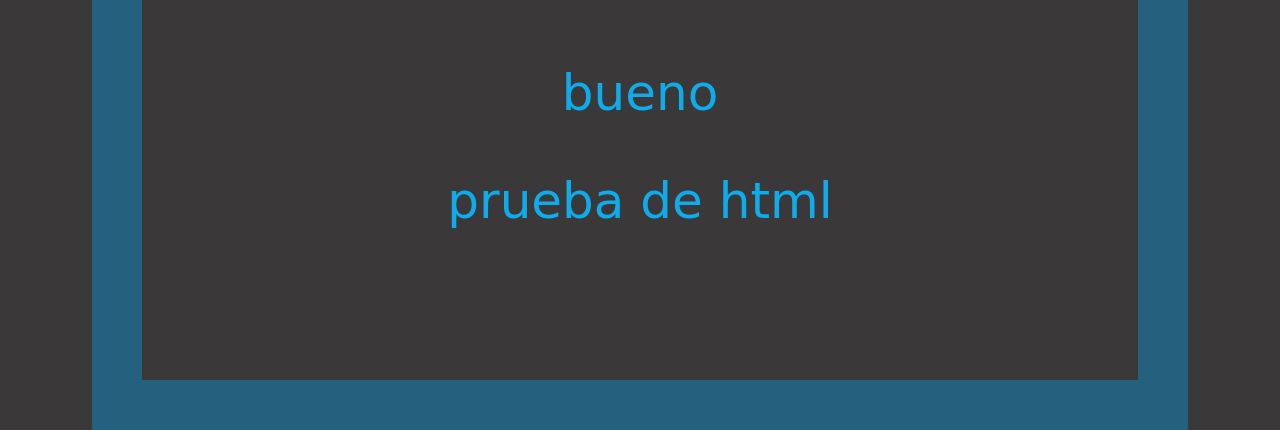
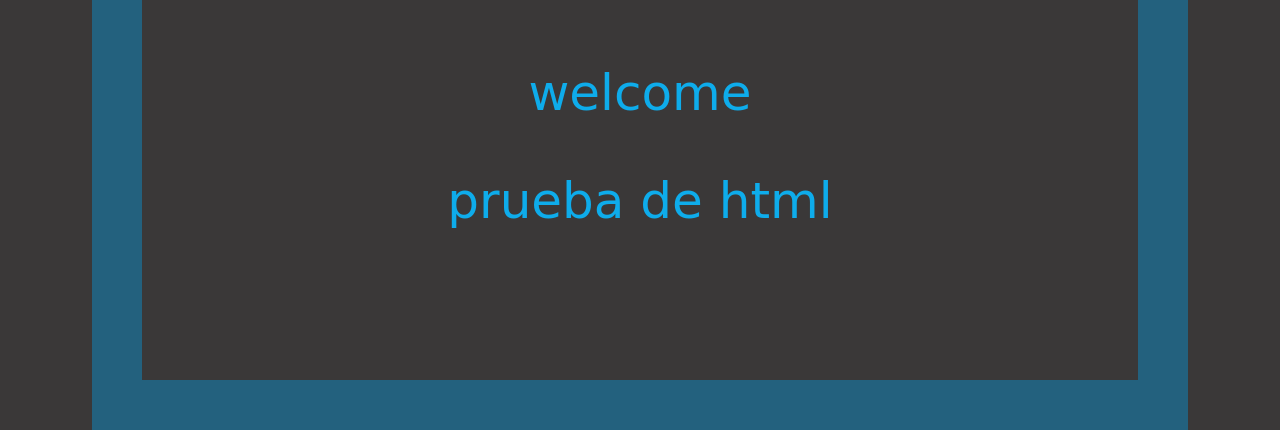
Before and after one commit to Bravo-code-G/Bravo-code-G, a plain HTML site: page blog.html in a window 1280 px wide. Shown: the part 503-933 px from the top of the page. Drawn offline with Linux system fonts and the light colour scheme.

Commit message:
primer cambio

```diff
--- a/blog.html
+++ b/blog.html
@@ -16,7 +16,7 @@
             <div id="post">
 
    <h1>hola que tal </h1>
-    <p> bueno</p>
+    <p> welcome</p>
     <p>
         prueba de html
     </p>
```
